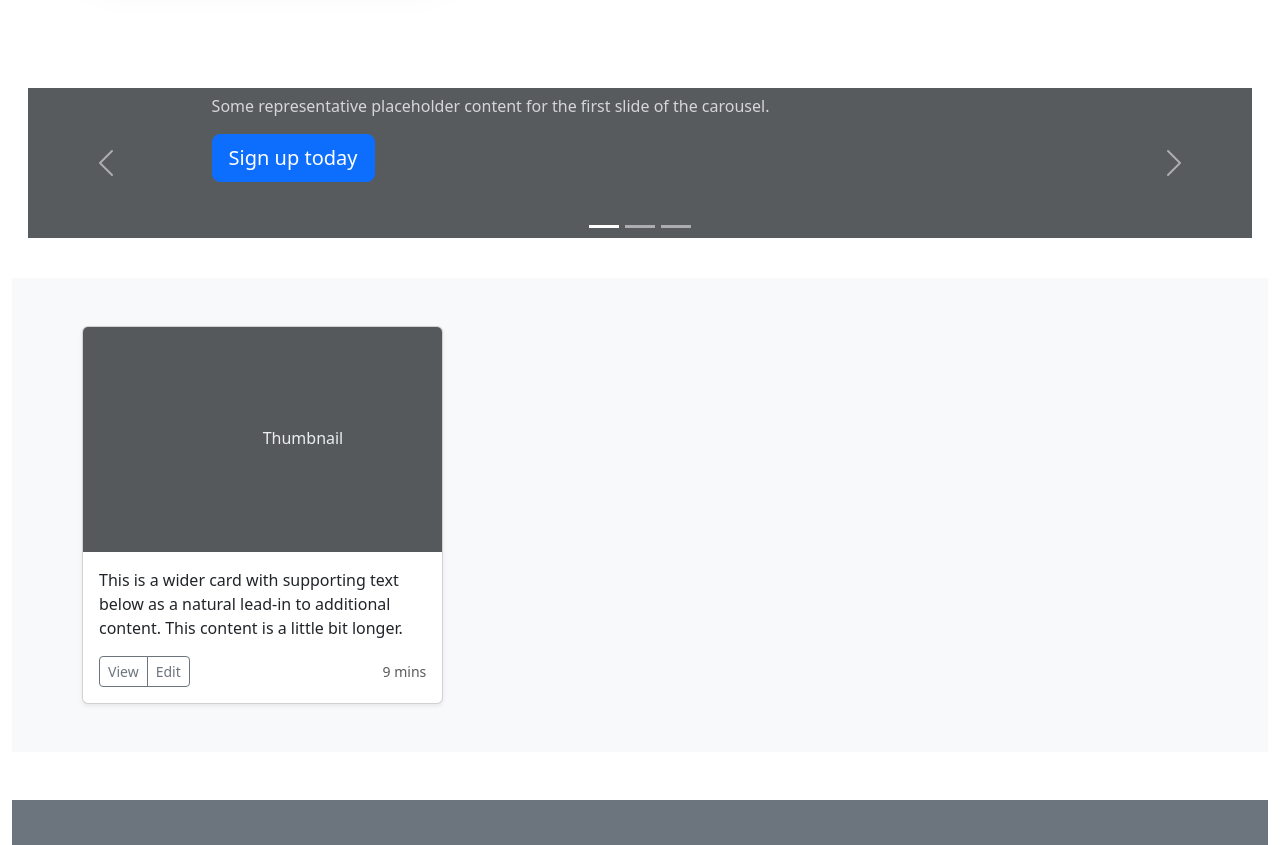
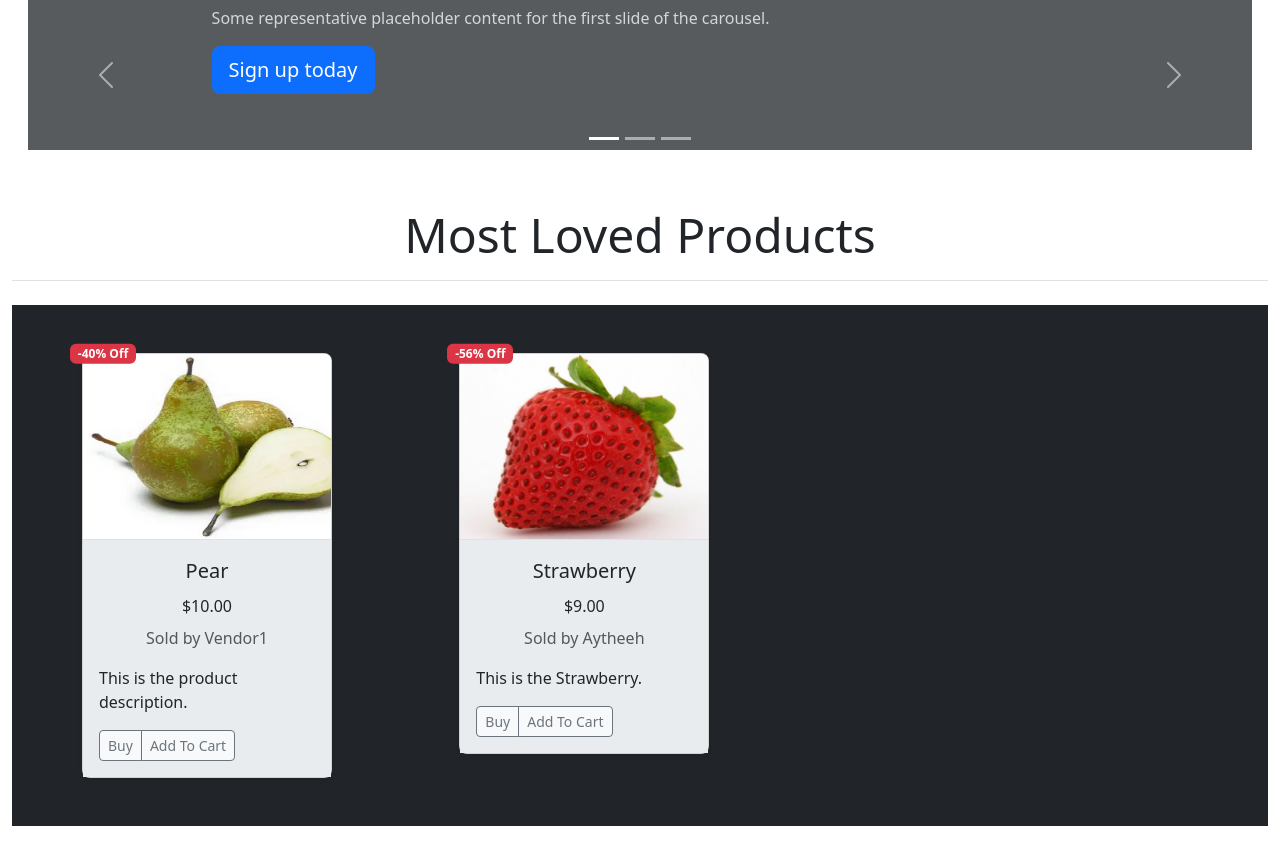
Before and after one commit to aytheeh2/eCommerce, a Django app: page / in a window 1280 px wide. Shown: the part 1423-2268 px from the top of the page. Run offline with Django 5.2, Linux system fonts and the light colour scheme; data comes from the database, SQL or seed files in the repository.

Commit message:
completed upto product detail view,included owl-carousel

```diff
--- a/EcommerceProject/settings.py
+++ b/EcommerceProject/settings.py
@@ -60,6 +60,8 @@ TEMPLATES = [
                 'django.template.context_processors.request',
                 'django.contrib.auth.context_processors.auth',
                 'django.contrib.messages.context_processors.messages',
+                ###########
+                'core.context_processors.default',
             ],
         },
     },
--- a/Templates/core/base.html
+++ b/Templates/core/base.html
@@ -11,6 +11,16 @@
     <link rel="stylesheet" href="https://cdn.jsdelivr.net/npm/bootstrap-icons@1.11.3/font/bootstrap-icons.min.css">
     <link rel="stylesheet" href="{% static 'css/styles.css' %}">
     <script src="{% static 'js/scripts.js' %}"></script>
+
+    <!-- for product-details owl-carousel -->
+    <link rel="stylesheet" href="https://cdnjs.cloudflare.com/ajax/libs/OwlCarousel2/2.3.4/assets/owl.carousel.min.css"
+        integrity="sha512-tS3S5qG0BlhnQROyJXvNjeEM4UpMXHrQfTGmbQ1gKmelCxlSEBUaxhRBj/EFTzpbP4RVSrpEikbmdJobCvhE3g=="
+        crossorigin="anonymous" referrerpolicy="no-referrer" />
+    <link rel="stylesheet" href="https://cdnjs.cloudflare.com/ajax/libs/OwlCarousel2/2.3.4/assets/owl.theme.default.css"
+        integrity="sha512-OTcub78R3msOCtY3Tc6FzeDJ8N9qvQn1Ph49ou13xgA9VsH9+LRxoFU6EqLhW4+PKRfU+/HReXmSZXHEkpYoOA=="
+        crossorigin="anonymous" referrerpolicy="no-referrer" />
+    <!-- for product-details owl-carousel -->
+
 </head>
 
 <body class="container-fluid m-0 p-0">
@@ -45,6 +55,15 @@
     <script src="https://code.jquery.com/jquery-3.7.1.min.js"
         integrity="sha256-/JqT3SQfawRcv/BIHPThkBvs0OEvtFFmqPF/lYI/Cxo=" crossorigin="anonymous"></script>
     <!-- end  jquery -->
+
+    <!-- for product-details owl-carousel -->
+    <script src="https://cdnjs.cloudflare.com/ajax/libs/jquery/3.7.1/jquery.min.js"
+        integrity="sha512-v2CJ7UaYy4JwqLDIrZUI/4hqeoQieOmAZNXBeQyjo21dadnwR+8ZaIJVT8EE2iyI61OV8e6M8PP2/4hpQINQ/g=="
+        crossorigin="anonymous" referrerpolicy="no-referrer"></script>
+    <script src="https://cdnjs.cloudflare.com/ajax/libs/OwlCarousel2/2.3.4/owl.carousel.min.js"
+        integrity="sha512-bPs7Ae6pVvhOSiIcyUClR7/q2OAsRiovw4vAkX+zJbw3ShAeeqezq50RIIcIURq7Oa20rW2n2q+fyXBNcU9lrw=="
+        crossorigin="anonymous" referrerpolicy="no-referrer"></script>
+    <!-- for product-details owl-carousel -->
 </body>
 
 </html>
--- a/Templates/core/index.html
+++ b/Templates/core/index.html
@@ -46,11 +46,12 @@
         <div class="row bg-body-tertiary p-3 border rounded mx-auto">
             <div class="col-12">
                 <ul class="nav justify-content-center">
-                    <li class="nav-item mx-1"><button class="btn btn-outline-dark btn-light">All Categories</button>
+                    <li class="nav-item mx-1"><a href="{% url 'core:products-list' %}"
+                            class="btn btn-outline-dark btn-light">All Categories</a>
                     </li>
-                    <li class="nav-item mx-1"><button class="btn btn-outline-dark btn-light">Deals</button></li>
-                    <li class="nav-item mx-1"><button class="btn btn-outline-dark btn-light">Vegetables</button></li>
-                    <li class="nav-item mx-1"><button class="btn btn-outline-dark btn-light">Fruits</button></li>
+                    <li class="nav-item mx-1"><a href="" class="btn btn-outline-dark btn-light">Deals</a></li>
+                    <li class="nav-item mx-1"><a href="" class="btn btn-outline-dark btn-light">Vegetables</a></li>
+                    <li class="nav-item mx-1"><a href="" class="btn btn-outline-dark btn-light">Fruits</a></li>
                 </ul>
             </div>
         </div>
@@ -59,16 +60,18 @@
 
     <!-- start cards -->
     <div class="container px-4 py-5" id="custom-cards">
-        <h2 class="pb-2 border-bottom">Custom cards</h2>
+        <h2 class="pb-2 border-bottom">Our Categories</h2>
         <div class="row row-cols-1 row-cols-lg-3 align-items-stretch g-4 py-5">
+            {% for c in Categories %}
             <div class="col">
                 <div class="card card-cover h-100 overflow-hidden text-bg-dark rounded-4 shadow-lg"
-                    style="background-image: url('unsplash-photo-1.jpg');">
+                    style="background-image: url('{{c.image.url}}');background-repeat: no-repeat;background-position: center;background-size: cover;">
                     <div class="d-flex flex-column h-100 p-5 pb-3 text-white text-shadow-1">
-                        <h3 class="pt-5 mt-5 mb-4 display-6 lh-1 fw-bold">Short title, long jacket</h3>
-                        <ul class="d-flex list-unstyled mt-auto">
+                        <h3 class="pt-5 mt-5 mb-4 text-center display-6 lh-1 fw-bold text-dark"><button
+                                class="btn btn-sm rounded-3 btn-dark">{{c.title}}</button></h3>
+                        <!-- <ul class=" d-flex list-unstyled mt-auto">
                                 <li class="me-auto">
-                                <img src="https://github.com/twbs.png" alt="Bootstrap" width="32" height="32"
+                                    <img src="" alt="Bootstrap" width="32" height="32"
                                         class="rounded-circle border border-white">
                                 </li>
                                 <li class="d-flex align-items-center me-3">
@@ -83,10 +86,11 @@
                                     </svg>
                                     <small>3d</small>
                                 </li>
-                        </ul>
+                                </ul> -->
                     </div>
                 </div>
             </div>
+            {%endfor%}
         </div>
     </div>
     <!-- end cards -->
@@ -152,36 +156,47 @@
         </button>
     </div>
 
+
     <!-- start album -->
-    <div class="album py-5 bg-body-tertiary">
+    <h2 class="p-3 my-4 border-bottom display-5 text-center">Most Loved Products</h2>
+    <div class="album py-5 bg-dark">
         <div class="container">
-
             <div class="row row-cols-1 row-cols-sm-2 row-cols-md-3 g-3">
+                {% for p in Products %}
                 <div class="col">
-                    <div class="card shadow-sm">
-                        <svg class="bd-placeholder-img card-img-top" width="100%" height="225"
-                            xmlns="http://www.w3.org/2000/svg" role="img" aria-label="Placeholder: Thumbnail"
-                            preserveAspectRatio="xMidYMid slice" focusable="false">
-                            <title>Placeholder</title>
-                            <rect width="100%" height="100%" fill="#55595c"></rect><text x="50%" y="50%" fill="#eceeef"
-                                dy=".3em">Thumbnail</text>
-                        </svg>
-                        <div class="card-body">
-                            <p class="card-text">This is a wider card with supporting text below as a natural lead-in to
-                                additional content. This content is a little bit longer.</p>
+                    <div class="card shadow-sm border-1 rounded-3" style="max-width: 250px; position: relative;">
+                        <div class="position-absolute top-0 start-0 translate-middle badge bg-danger"
+                            style="z-index: 1; margin-left: 20px;">
+                            -{{p.get_percentage|floatformat:0}}% Off
+                        </div>
+                        <a href="{% url 'core:product-details' p.pid %}" class="text-decoration-none text-dark">
+                            <div class="ratio ratio-4x3">
+                                <img src="{{ p.image.url }}"
+                                    class="bd-placeholder-img card-img-top img-responsive border-1 border-bottom  rounded-top"
+                                    width="100%" height="100%" role="img" preserveAspectRatio="xMidYMid slice"
+                                    focusable="false">
+                            </div>
+                            <div class="card-body bg-body-secondary">
+                                <p class="card-title text-center fs-5">{{p.title}}</p>
+                        </a>
+                        <p class="card-title text-center fs-6">${{p.price}}</p>
+                        <p class="card-text text-center"><small class="text-body-secondary fs-6">Sold by
+                                {{p.vendor}}</small></p>
+                        <p class="card-text">{{p.description}}</p>
                         <div class="d-flex justify-content-between align-items-center">
-                                <div class="btn-group">
-                                    <button type="button" class="btn btn-sm btn-outline-secondary">View</button>
-                                    <button type="button" class="btn btn-sm btn-outline-secondary">Edit</button>
-                                </div>
-                                <small class="text-body-secondary">9 mins</small>
+                            <div class="btn-group bg-body-tertiary">
+                                <button type="button" class="btn btn-sm btn-outline-secondary">Buy</button>
+                                <button type="button" class="btn btn-sm btn-outline-secondary">Add To Cart</button>
                             </div>
                         </div>
                     </div>
                 </div>
             </div>
+            {%endfor%}
         </div>
     </div>
+</div>
+
 <!-- end album -->
 
 
@@ -196,8 +211,7 @@
                     <p class="fw-normal display-3 text-dark mb-4">in Our Store</p>
                     <p class="mb-4 text-dark">The generated Lorem Ipsum is therefore always free from repetition
                         injected humour, or non-characteristic words etc.</p>
-                        <a href="#"
-                            class="banner-btn btn border-2 border-white rounded-pill text-dark py-3 px-5">BUY</a>
+                    <a href="#" class="banner-btn btn border-2 border-white rounded-pill text-dark py-3 px-5">BUY</a>
                 </div>
             </div>
             <div class="col-lg-6">
@@ -236,9 +250,8 @@
                 </a>
             </div>
             <div class="col-auto d-none d-lg-block">
-                    <svg class="bd-placeholder-img" width="200" height="250" xmlns="http://www.w3.org/2000/svg"
-                        role="img" aria-label="Placeholder: Thumbnail" preserveAspectRatio="xMidYMid slice"
-                        focusable="false">
+                <svg class="bd-placeholder-img" width="200" height="250" xmlns="http://www.w3.org/2000/svg" role="img"
+                    aria-label="Placeholder: Thumbnail" preserveAspectRatio="xMidYMid slice" focusable="false">
                     <title>Placeholder</title>
                     <rect width="100%" height="100%" fill="#55595c"></rect><text x="50%" y="50%" fill="#eceeef"
                         dy=".3em">Thumbnail</text>
@@ -262,9 +275,8 @@
                 </a>
             </div>
             <div class="col-auto d-none d-lg-block">
-                    <svg class="bd-placeholder-img" width="200" height="250" xmlns="http://www.w3.org/2000/svg"
-                        role="img" aria-label="Placeholder: Thumbnail" preserveAspectRatio="xMidYMid slice"
-                        focusable="false">
+                <svg class="bd-placeholder-img" width="200" height="250" xmlns="http://www.w3.org/2000/svg" role="img"
+                    aria-label="Placeholder: Thumbnail" preserveAspectRatio="xMidYMid slice" focusable="false">
                     <title>Placeholder</title>
                     <rect width="100%" height="100%" fill="#55595c"></rect><text x="50%" y="50%" fill="#eceeef"
                         dy=".3em">Thumbnail</text>
--- a/Templates/core/navbar.html
+++ b/Templates/core/navbar.html
@@ -1,4 +1,4 @@
-<nav class="navbar navbar-expand-lg bg-dark sticky-top border-bottom p-3" data-bs-theme="dark">
+<nav class="navbar navbar-expand-lg navbar-dark bg-dark sticky-top border-bottom p-3 animated-dropdown" data-bs-theme="dark">
     <div class="container-fluid">
         <a class="navbar-brand" href="#">Navbar</a>
         <button class="navbar-toggler" type="button" data-bs-toggle="collapse" data-bs-target="#navbarSupportedContent"
@@ -8,7 +8,7 @@
         <div class="collapse navbar-collapse" id="navbarSupportedContent">
             <ul class="navbar-nav me-auto mb-2 mb-lg-0">
                 <li class="nav-item">
-                    <a class="nav-link active" aria-current="page" href="#">Home</a>
+                    <a class="nav-link active" aria-current="page" href="{% url 'core:home' %}">Home</a>
                 </li>
                 <li class="nav-item">
                     <a class="nav-link" href="#">Link</a>
--- /dev/null
+++ b/core/context_processors.py
@@ -0,0 +1,17 @@
+from .models import Product, Category, Vendor, CartOrder, CartOrderItems, ProductImages, ProductReview, WishList, Address
+from django.shortcuts import get_object_or_404
+
+
+def default(request):
+    # user = request.user
+    categories = Category.objects.all()
+    # address = get_object_or_404(Address, user=user)
+    # if address:
+    #     address = address
+    # else:
+    #     address = []
+    address = []
+    return {
+        'categories': categories,
+        'address': address,
+    }
--- a/core/models.py
+++ b/core/models.py
@@ -96,6 +96,7 @@ class Product(models.Model):
     user = models.ForeignKey(User, on_delete=models.SET_NULL, null=True)
     category = models.ForeignKey(
         Category, on_delete=models.SET_NULL, null=True)
+    vendor = models.ForeignKey(Vendor, on_delete=models.SET_NULL, null=True)
     price = models.DecimalField(
         max_digits=9999999, decimal_places=2, default="1.99")
     old_price = models.DecimalField(
--- a/core/urls.py
+++ b/core/urls.py
@@ -3,5 +3,8 @@ from .import views
 app_name = 'core'
 
 urlpatterns = [
-    path('', views.home, name='home'),
+    path('', views.home_view, name='home'),
+    path('products/', views.products_list_view, name='products-list'),
+    path('products/detail/<str:pid>',
+         views.products_detail_view, name='product-details'),
 ]
--- a/core/views.py
+++ b/core/views.py
@@ -1,7 +1,49 @@
-from django.shortcuts import render
+from django.shortcuts import render, get_object_or_404
 from django.contrib import messages
-# Create your views here.
+from .models import Product, Category, Vendor, CartOrder, CartOrderItems, ProductImages, ProductReview, WishList, Address
 
 
-def home(request):
-    return render(request, 'core/index.html')
+def home_view(request):
+    Products = Product.objects.filter(
+        featured=True, product_status='published')
+    Categories = Category.objects.all()
+    context = {
+        'Products': Products,
+        'Categories': Categories,
+    }
+    return render(request, 'core/index.html', context=context)
+
+
+def products_list_view(request):
+    # Products = Product.objects.filter(featured=True, product_status='published')
+    Products = Product.objects.all()
+    Categories = Category.objects.all()
+    Vendors = Vendor.objects.all()
+    context = {
+        'Products': Products,
+        'Categories': Categories,
+        'Vendors': Vendors,
+    }
+    return render(request, 'core/products-list.html', context=context)
+
+
+def products_detail_view(request, pid):
+    # Products = Product.objects.filter(featured=True, product_status='published')
+    Products = Product.objects.all()
+    Categories = Category.objects.all()
+    Vendors = Vendor.objects.all()
+
+    product = get_object_or_404(Product, pid=pid)
+    related_products = Product.objects.filter(
+        category=product.category, product_status='published'
+    ).exclude(pid=product.pid)
+
+    context = {
+        'Products': Products,
+        'Categories': Categories,
+        'Vendors': Vendors,
+        'product': product,
+        'related_products': related_products,
+    }
+
+    return render(request, 'core/product-detail.html', context=context)
--- a/static/css/styles.css
+++ b/static/css/styles.css
@@ -1,10 +1,11 @@
 .card {
     transition: transform 0.3s, box-shadow 0.3s;
+    border-radius: 15px;
 }
 
 .card:hover {
     transform: scale(1.05);
-    box-shadow: 0 0 20px rgba(0, 0, 0, 0.2);
+    box-shadow: 0 0 10px rgba(0, 0, 0, 0.2);
 }
 
 .btn {
@@ -19,3 +20,32 @@
 .form-control {
     border-color: black;
 }
+
+input::placeholder {
+    /* center placeholder text in form fields. "::" is used to diffrenciate psuedo classess from psuedo elements. classes use ":" ,, elements use "::" ,, this introduced in css3 */
+    text-align: center;
+}
+
+@media (min-width: 992px) {
+    .animated-dropdown .dropdown-menu {
+        display: block;
+        visibility: hidden;
+        opacity: 0;
+        transition: visibility 0s, opacity 0.3s ease;
+    }
+
+    .animated-dropdown .nav-item:hover .dropdown-menu {
+        visibility: visible;
+        opacity: 1;
+        transition: visibility 0s, opacity 0.3s ease;
+    }
+}
+
+.img-hover {
+    transition: transform 0.3s ease;
+}
+
+.img-hover:hover {
+    transform: scale(1.015);
+    /* box-shadow: 0px 0px 5px rgba(0, 0, 0, 0.5); */
+}
```
Also changed, not shown: Templates/core/product-detail.html (added, +143 -0 lines), Templates/core/products-list.html (added, +125 -0 lines), Templates/core/spam.html (added, +89 -0 lines), core/migrations/0002_remove_product_tags_product_vendor.py (added), db.sqlite3, media/Category/hero-img-2.jpg (added), media/product-images/fruite-item-2.jpg (added), media/user_1/featur-2.jpg (added), media/user_2/avatar.jpg (added). Lines whose indentation alone changed are shown as unchanged.
